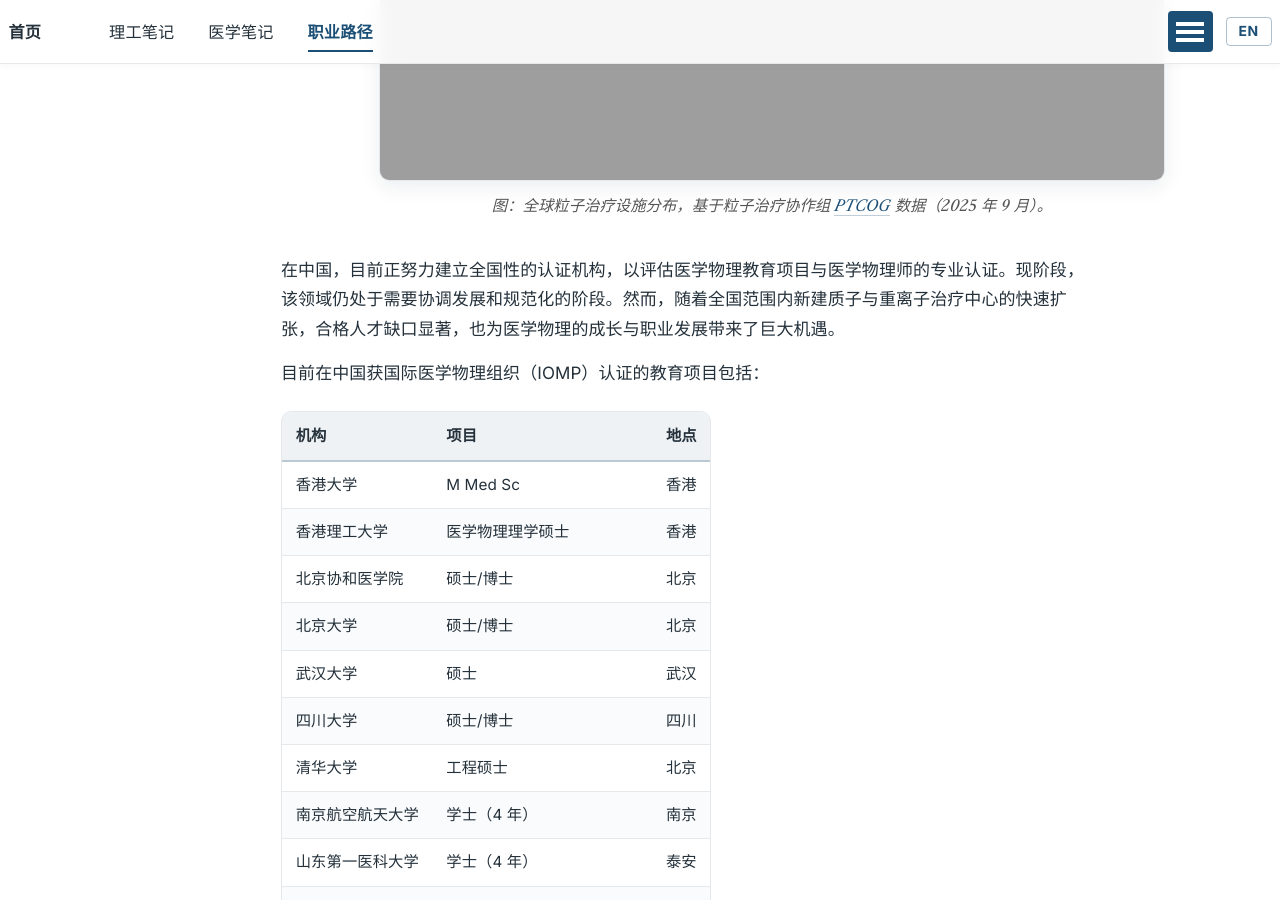
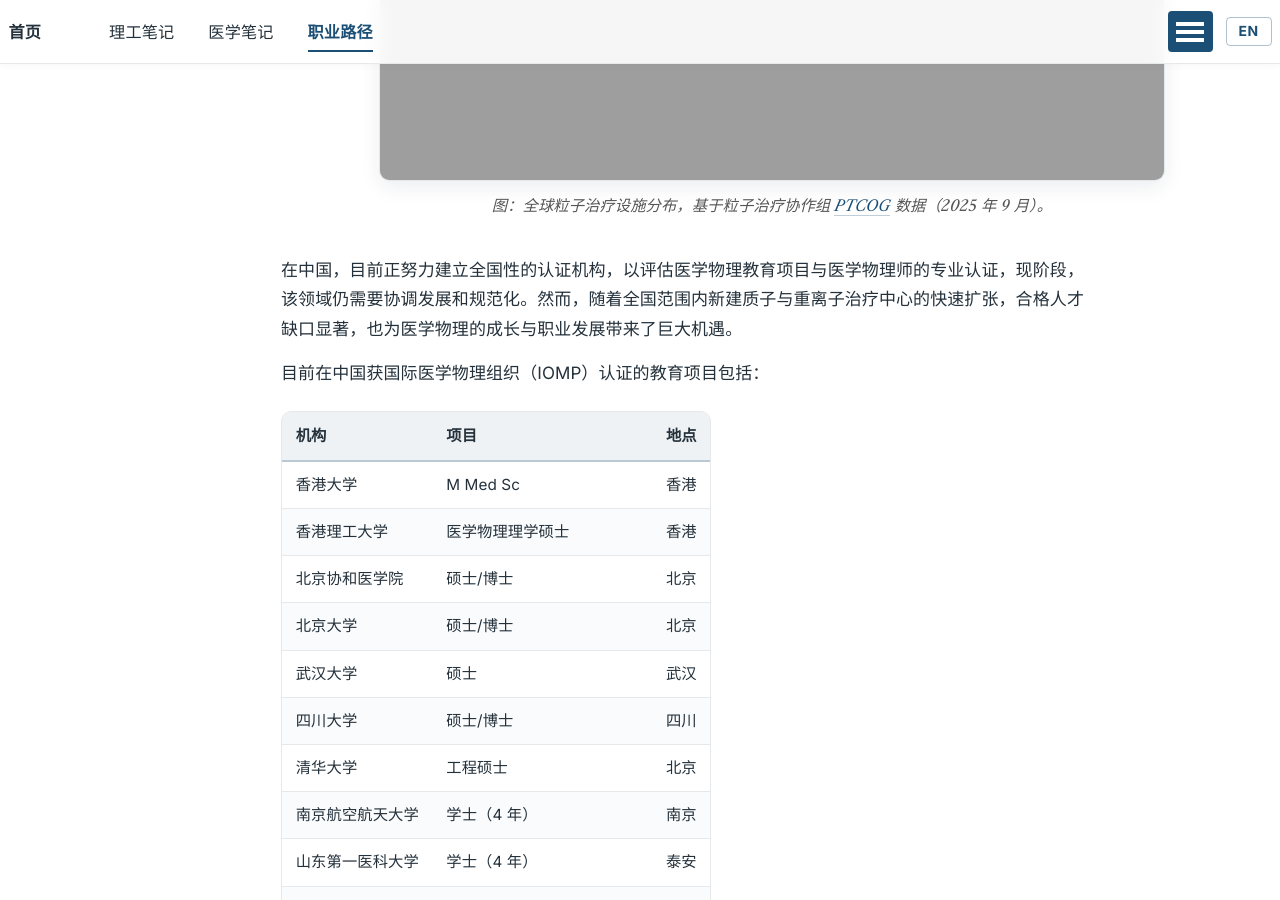
Before and after one commit to Louis-QiuyuLu/Louis-QiuyuLu.github.io, a Jekyll site: the page built from _pages/zh-pathways.md, in a window 1280 px wide and 900 px high, scrolled down 3576 px. Built offline with Jekyll 4.4.1, drawn with Linux system fonts in a browser that asks for light colours; some web fonts are replaced.

Commit message:
Update zh-pathways.md

```diff
--- a/_pages/zh-pathways.md
+++ b/_pages/zh-pathways.md
@@ -88,7 +88,7 @@ ref: pathways
   </figcaption>
 </figure>
 
-在中国，目前正努力建立全国性的认证机构，以评估医学物理教育项目与医学物理师的专业认证。现阶段，该领域仍处于需要协调发展和规范化的阶段。然而，随着全国范围内新建质子与重离子治疗中心的快速扩张，合格人才缺口显著，也为医学物理的成长与职业发展带来了巨大机遇。
+在中国，目前正努力建立全国性的认证机构，以评估医学物理教育项目与医学物理师的专业认证，现阶段，该领域仍需要协调发展和规范化。然而，随着全国范围内新建质子与重离子治疗中心的快速扩张，合格人才缺口显著，也为医学物理的成长与职业发展带来了巨大机遇。
 
 目前在中国获国际医学物理组织（IOMP）认证的教育项目包括：
 
```
